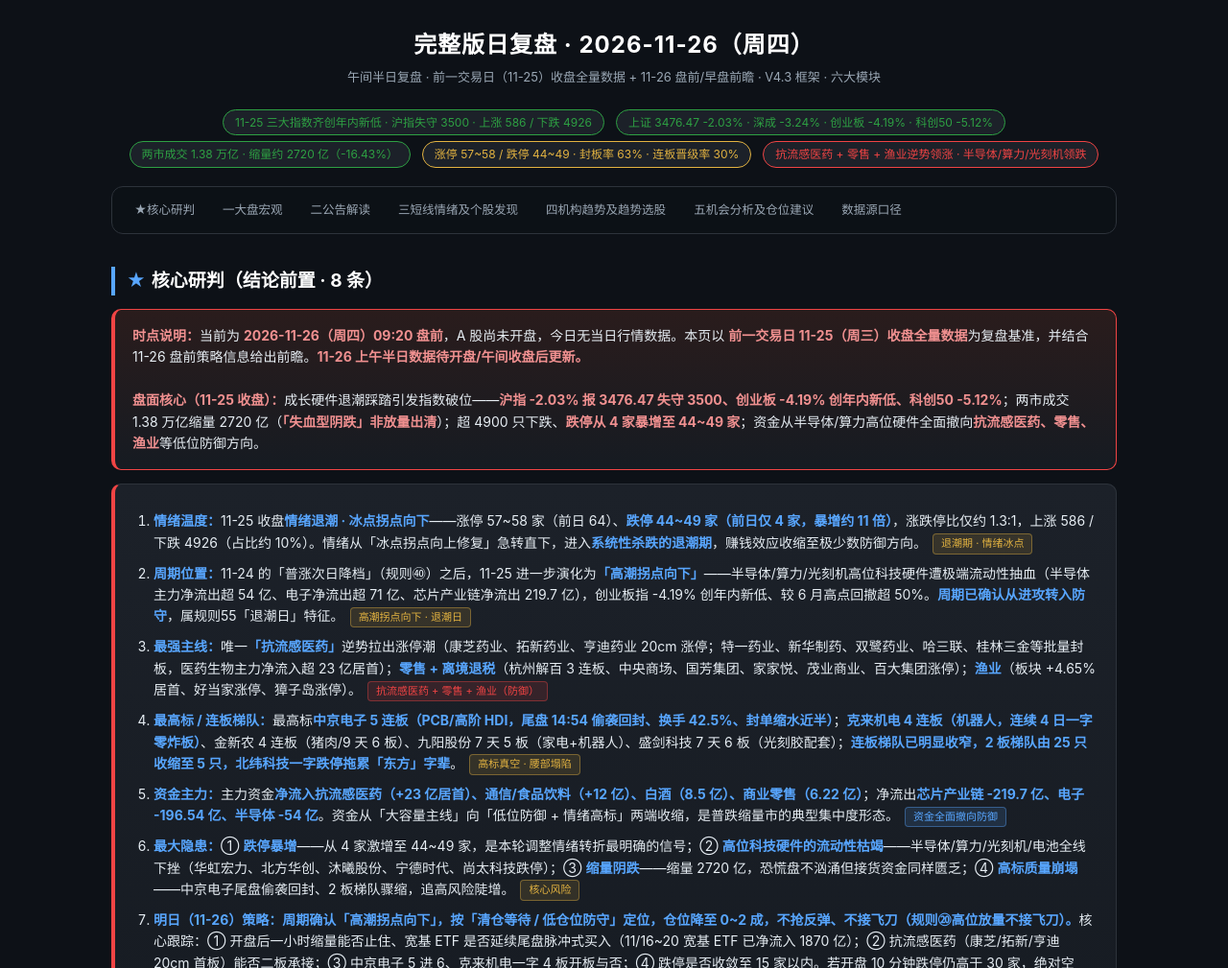
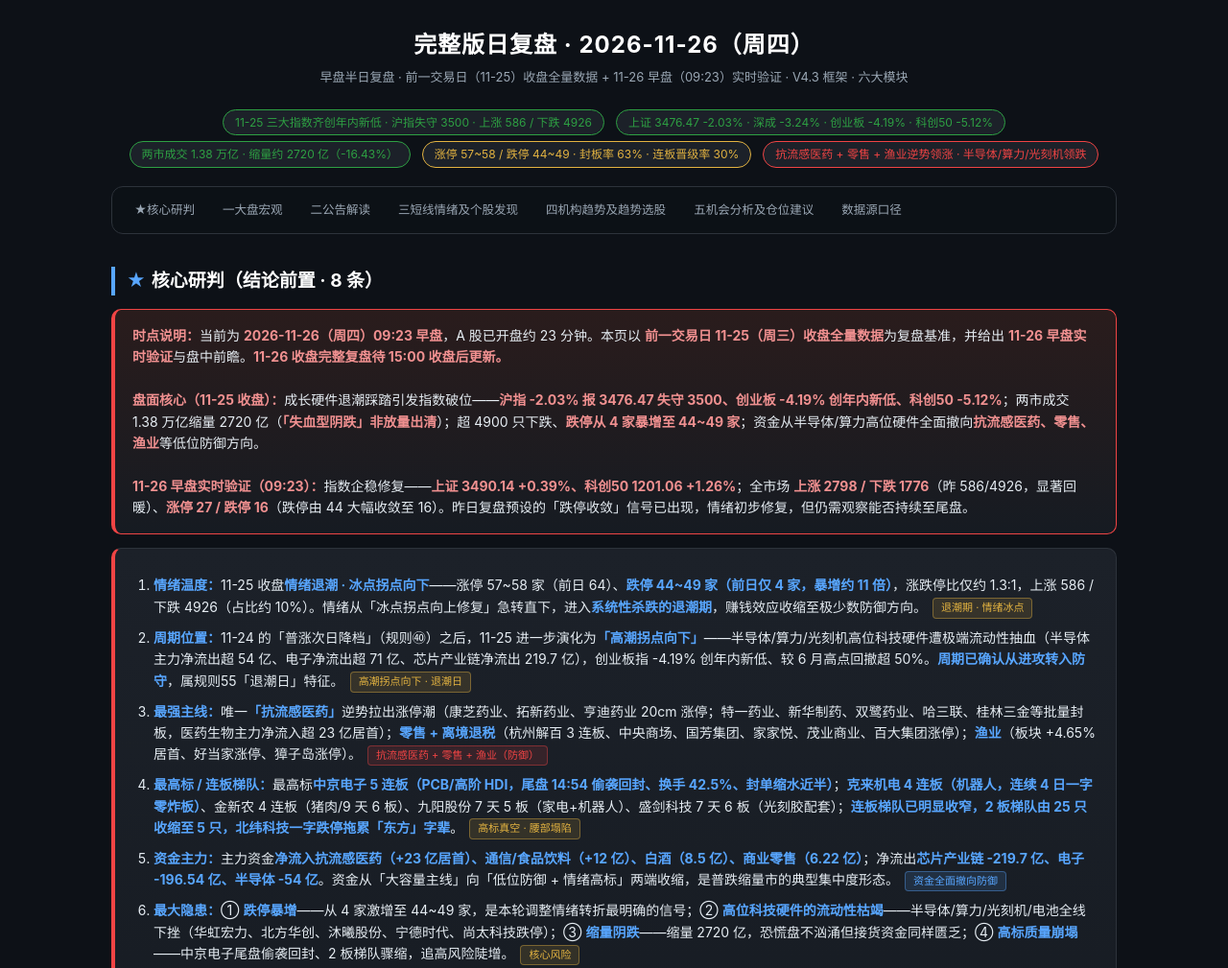
Before and after one commit to ascorelogic/MarketReview, a plain HTML site: page fupan-20261126.html in a window 1280 px wide. Shown: the top 1009 px of the page at 96% size. Drawn offline with nearby package versions, Linux system fonts and the light colour scheme.

Commit message:
复盘更新 2026-11-26

```diff
--- a/fupan-20261126.html
+++ b/fupan-20261126.html
@@ -4,6 +4,7 @@
 <meta charset="UTF-8">
 <meta name="viewport" content="width=device-width, initial-scale=1.0">
 <title>完整版日复盘 · 2026-11-26（周四）</title>
+
 <script src="https://cdn.jsdelivr.net/npm/echarts@5.5.0/dist/echarts.min.js"></script>
 <style>
 :root{
@@ -72,7 +73,7 @@ tr:hover td{background:#1a2028}
 <body>
 <div class="wrap">
 <h1>完整版日复盘 · 2026-11-26（周四）</h1>
-<div class="subtitle">午间半日复盘 · 前一交易日（11-25）收盘全量数据 + 11-26 盘前/早盘前瞻 · V4.3 框架 · 六大模块</div>
+<div class="subtitle">早盘半日复盘 · 前一交易日（11-25）收盘全量数据 + 11-26 早盘（09:23）实时验证 · V4.3 框架 · 六大模块</div>
 <div class="tag-bar">
   <span class="tag down">11-25 三大指数齐创年内新低 · 沪指失守 3500 · 上涨 586 / 下跌 4926</span>
   <span class="tag down">上证 3476.47 -2.03% · 深成 -3.24% · 创业板 -4.19% · 科创50 -5.12%</span>
@@ -89,9 +90,11 @@ tr:hover td{background:#1a2028}
 <h2 id="s0"><span class="num">★</span>核心研判（结论前置 · 8 条）</h2>
 
 <div class="breaking">
-<b>时点说明：</b>当前为 <b class="hl-gold">2026-11-26（周四）09:20 盘前</b>，A 股尚未开盘，今日无当日行情数据。本页以 <b class="hl-red">前一交易日 11-25（周三）收盘全量数据</b>为复盘基准，并结合 11-26 盘前策略信息给出前瞻。<b>11-26 上午半日数据待开盘/午间收盘后更新。</b>
+<b>时点说明：</b>当前为 <b class="hl-gold">2026-11-26（周四）09:23 早盘</b>，A 股已开盘约 23 分钟。本页以 <b class="hl-red">前一交易日 11-25（周三）收盘全量数据</b>为复盘基准，并给出 <b class="hl-red">11-26 早盘实时验证</b>与盘中前瞻。<b>11-26 收盘完整复盘待 15:00 收盘后更新。</b>
 <br><br>
 <b>盘面核心（11-25 收盘）：</b>成长硬件退潮踩踏引发指数破位——<b class="hl-red">沪指 -2.03% 报 3476.47 失守 3500、创业板 -4.19% 创年内新低、科创50 -5.12%</b>；两市成交 1.38 万亿缩量 2720 亿（<b class="hl-gold">「失血型阴跌」非放量出清</b>）；超 4900 只下跌、<b class="hl-red">跌停从 4 家暴增至 44~49 家</b>；资金从半导体/算力高位硬件全面撤向<b class="hl-red">抗流感医药、零售、渔业</b>等低位防御方向。
+<br><br>
+<b>11-26 早盘实时验证（09:23）：</b>指数企稳修复——<b class="hl-red">上证 3490.14 +0.39%、科创50 1201.06 +1.26%</b>；全市场 <b class="hl-red">上涨 2798 / 下跌 1776</b>（昨 586/4926，显著回暖）、<b class="hl-red">涨停 27 / 跌停 16</b>（跌停由 44 大幅收敛至 16）。昨日复盘预设的「跌停收敛」信号已出现，情绪初步修复，但仍需观察能否持续至尾盘。
 </div>
 
 <div class="conclusion">
@@ -372,7 +375,7 @@ tr:hover td{background:#1a2028}
   <tr><td>龙虎榜</td><td>腾讯自选股（data_lhb，date=2026-11-25）</td><td>机构席位净买卖</td></tr>
   <tr><td>公告</td><td>巨潮资讯网（curl POST）</td><td>11-25~11-26 全量 2506 条，按五类筛选</td></tr>
   <tr><td>微博热搜</td><td>weibo.com/ajax/side/hotSearch</td><td>前 25 条</td></tr>
-  <tr><td class="hl-red">11-26 上午半日数据</td><td class="hl-red">—</td><td class="hl-red">当前为盘前（09:20 未开盘），上午数据待午间收盘后更新</td></tr>
+  <tr><td class="hl-red">11-26 早盘实时数据</td><td>腾讯自选股（data_quote + data_changedist）</td><td class="hl-red">09:23 早盘：上证 +0.39%、科创50 +1.26%、上涨 2798/下跌 1776、涨停 27/跌停 16；收盘完整数据待 15:00 后更新</td></tr>
 </table>
 </div>
 
@@ -380,7 +383,7 @@ tr:hover td{background:#1a2028}
 <strong>免责声明：</strong>本页面由 AI 复盘助手自动生成，所有内容仅为行情数据整理与复盘分析，不构成任何投资建议。股市有风险，投资需谨慎。数据可能存在延迟或误差，请以交易所官方披露为准。文中提及的个股、板块仅为复盘对象，不构成买入或卖出推荐。
 </div>
 
-<div class="meta">MarketReview · 完整版日复盘 V4.3 · 生成于 2026-11-26 09:20 盘前 · GitHub Pages 自动部署</div>
+<div class="meta">MarketReview · 完整版日复盘 V4.3 · 生成于 2026-11-26 09:23 早盘 · GitHub Pages 自动部署</div>
 </div>
 
 <script>
```
Also changed, not shown: index.html (+7 -4 lines).
